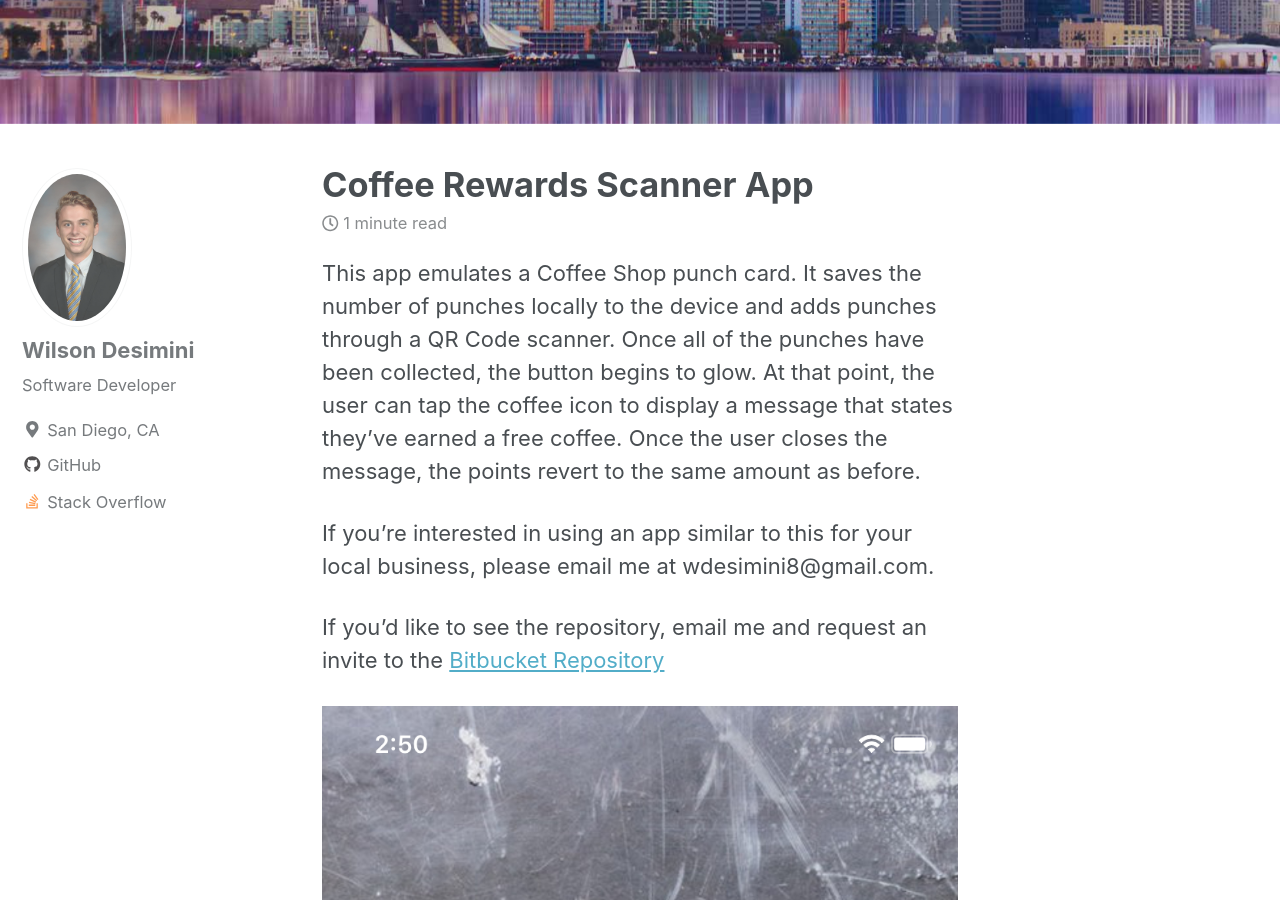
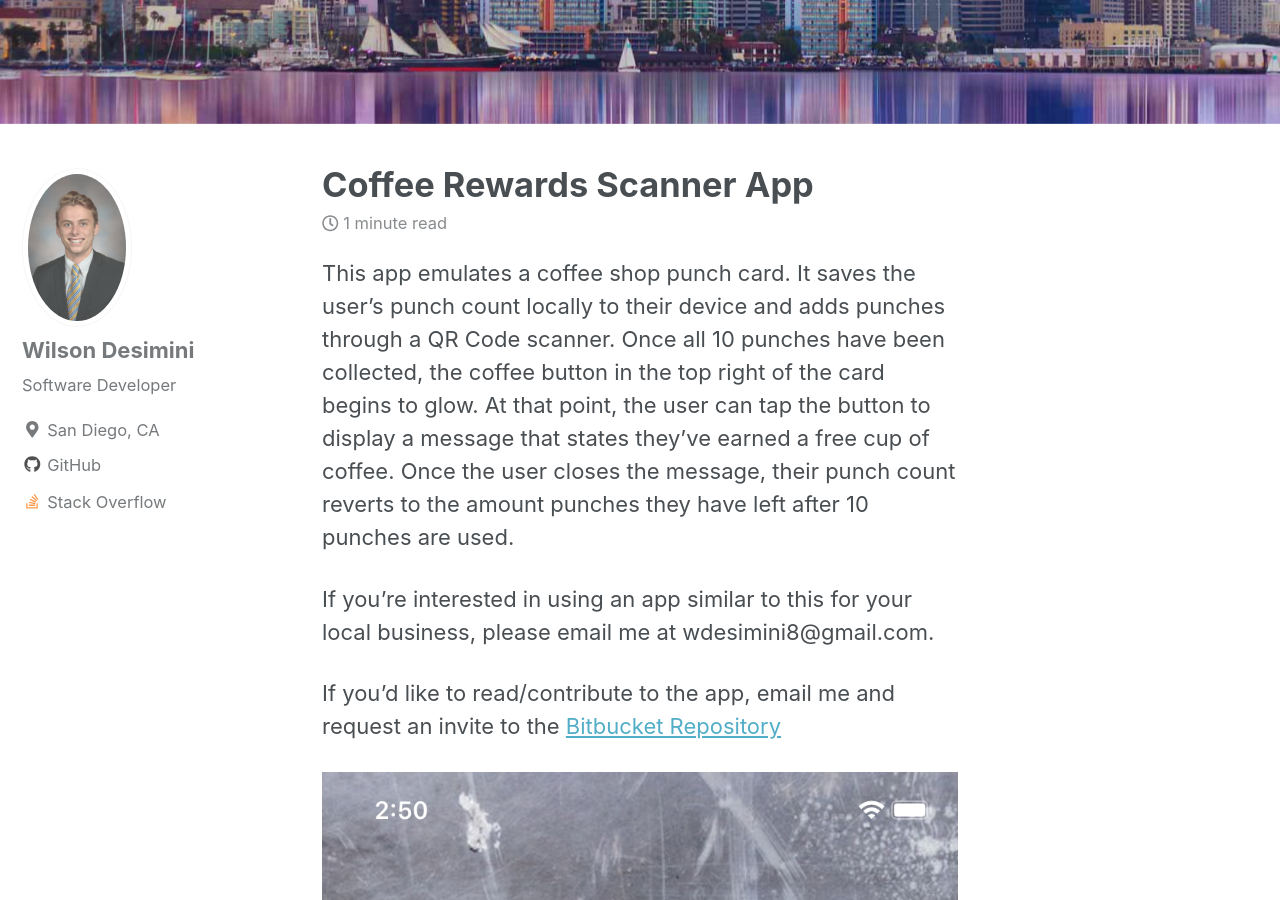
Before and after one commit to wdesimini/wdesimini.github.io, a Jekyll site: the page built from _posts/2019-02-08-coffeeRewardsCard.md, in a window 1280 px wide and 900 px high, scrolled down 403 px. Built offline with Jekyll 4.4.1, drawn with Linux system fonts in a browser that asks for light colours; nearby versions of some CDN libraries.

Commit message:
editted about and coffee rewards app

```diff
--- a/_posts/2019-02-08-coffeeRewardsCard.md
+++ b/_posts/2019-02-08-coffeeRewardsCard.md
@@ -7,11 +7,11 @@ header:
 excerpt: "AVFoundation, QR Code Scanning"
 ---
 
-This app emulates a Coffee Shop punch card. It saves the number of punches locally to the device and adds punches through a QR Code scanner. Once all of the punches have been collected, the button begins to glow. At that point, the user can tap the coffee icon to display a message that states they've earned a free coffee. Once the user closes the message, the points revert to the same amount as before.
+This app emulates a coffee shop punch card. It saves the user's punch count locally to their device and adds punches through a QR Code scanner. Once all 10 punches have been collected, the coffee button in the top right of the card begins to glow. At that point, the user can tap the button to display a message that states they've earned a free cup of coffee. Once the user closes the message, their punch count reverts to the amount punches they have left after 10 punches are used.
 
 If you're interested in using an app similar to this for your local business, please email me at wdesimini8@gmail.com.
 
-If you'd like to see the repository, email me and request an invite to the [Bitbucket Repository](https://bitbucket.org/wilsondesimini/coffeecardapp/src/master/)
+If you'd like to read/contribute to the app, email me and request an invite to the [Bitbucket Repository](https://bitbucket.org/wilsondesimini/coffeecardapp/src/master/)
 
 <img src="{{ site.url }}{{ site.baseurl }}/images/coffeecard-screenshot.png" alt="linearly separable data">
 
```
Also changed, not shown: _pages/about.md (+1 -0 lines).
